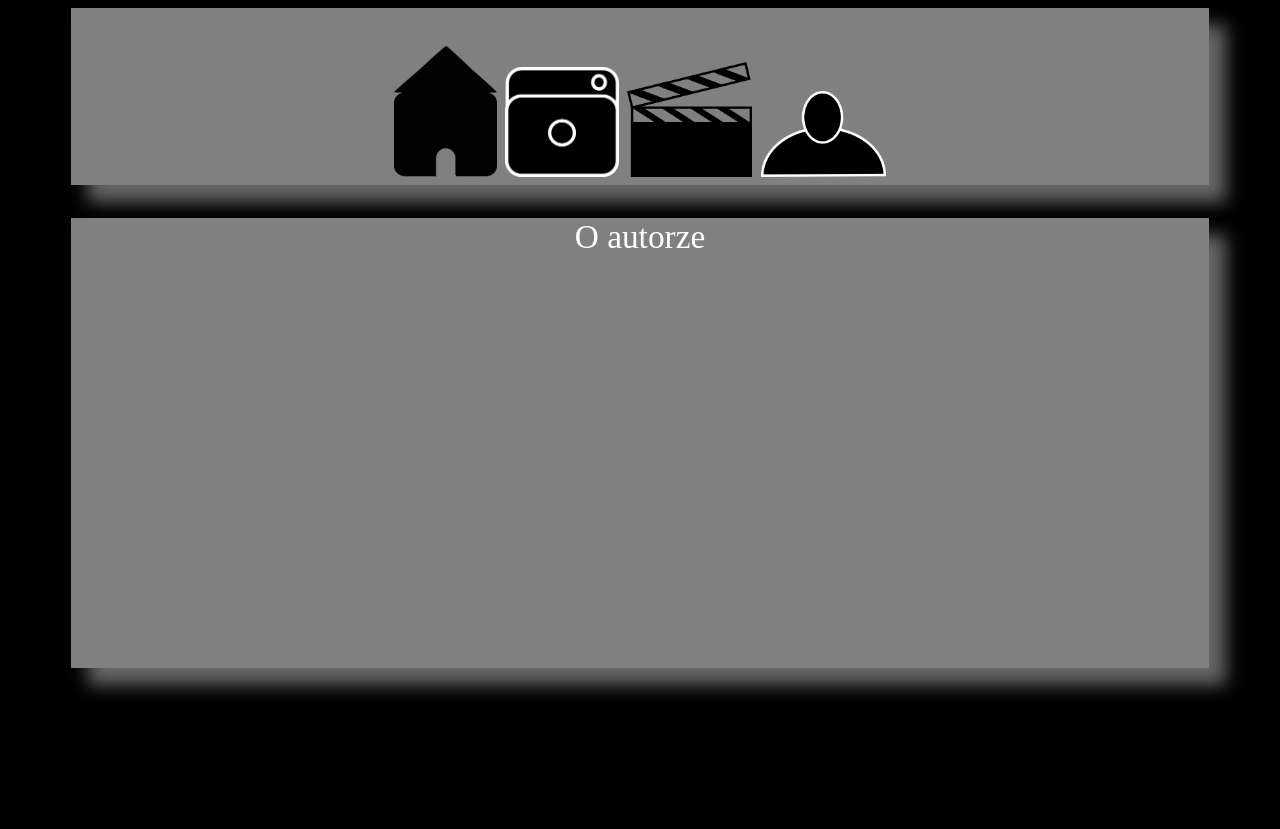
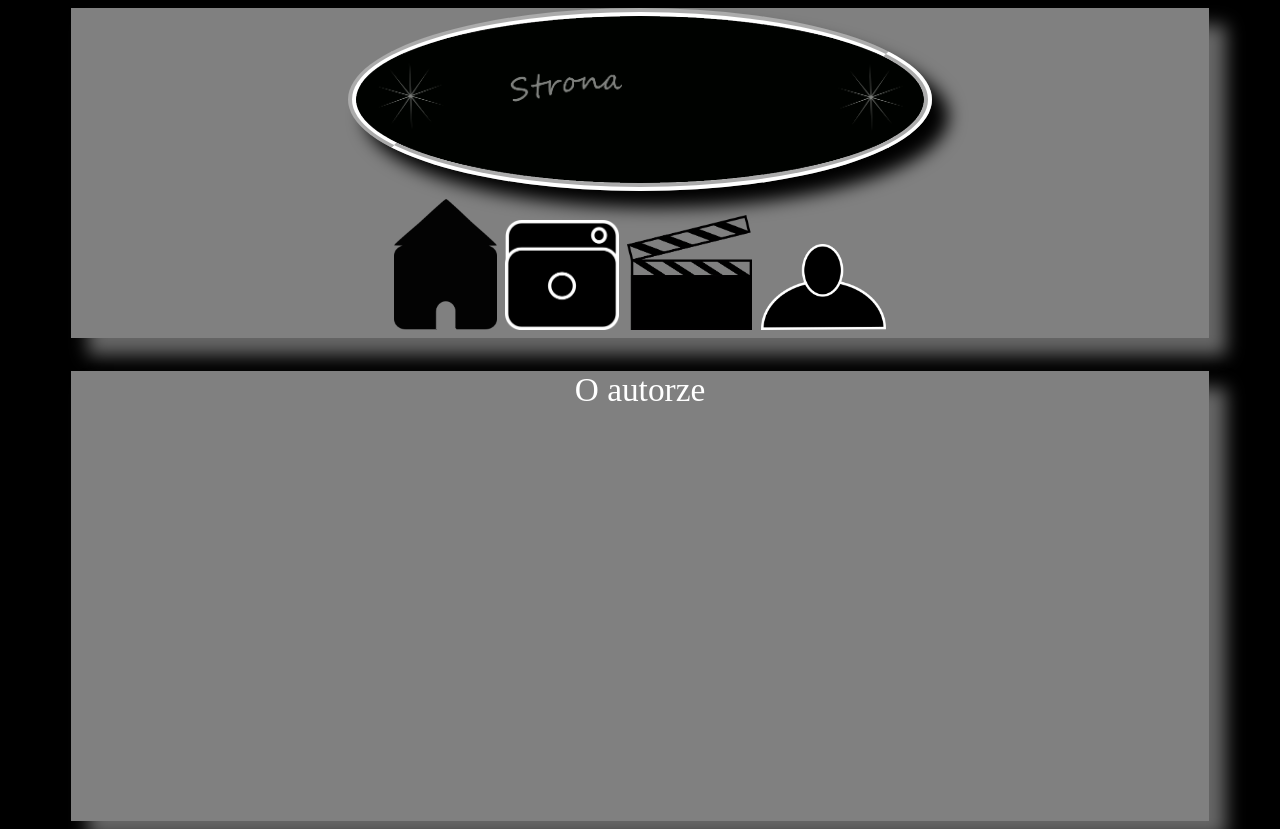
Before and after one commit to GooooKuu/JakubGrodzicki, a plain HTML site: page autor.html in a window 1280 px wide. Before the commit the page ends 800 px from the top, so only its background shows below. Drawn offline with Linux system fonts and the light colour scheme.

Commit message:
Update autor.html

```diff
--- a/autor.html
+++ b/autor.html
@@ -17,6 +17,7 @@ Przyciski
 <center>
 
 <div class="menu_tlo">
+  <img src="baner4.gif" width="50%" height="auto" style="box-shadow: black 0.5em 0.5em 0.5em; border: 8px solid white; border-radius: 50%; border-style: groove;">
 <br>
 <a href="start.html"><img src="home12.png"  onmouseover="this.src = 'home111.png' " onmouseout="this.src = 'home12.png' " width="9%" height="auto"/></a>
 <a href="foto.html"><img src="foto1.png"  onmouseover="this.src = 'foto.png' " onmouseout="this.src = 'foto1.png' " width="10%" height="auto"/></a>
```
